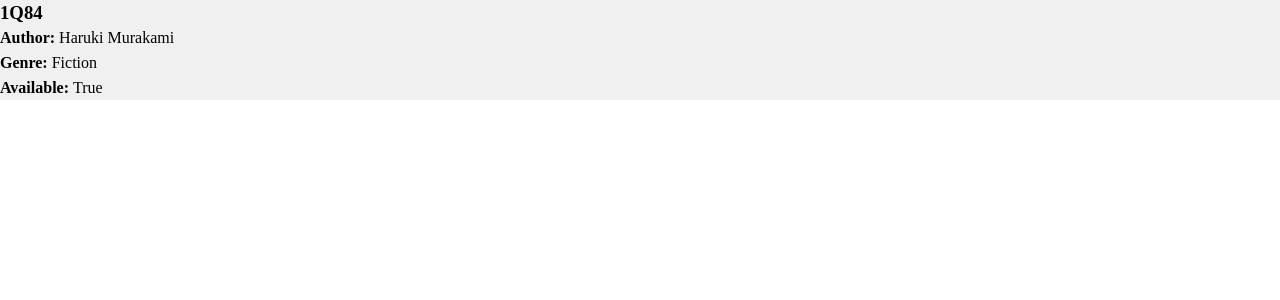
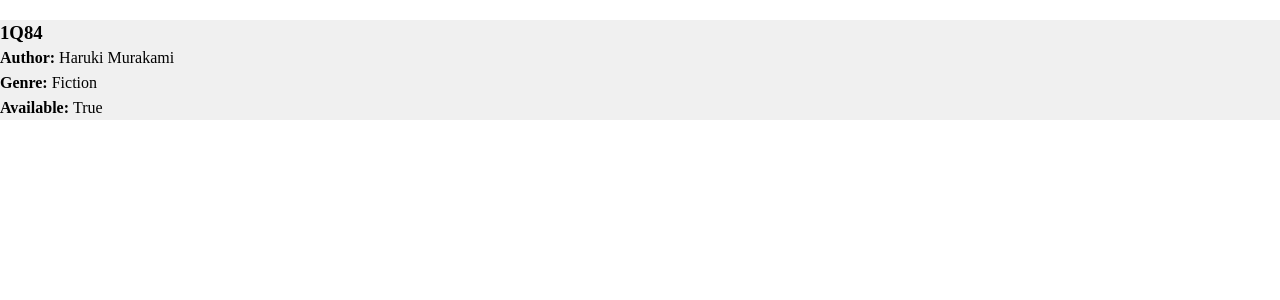
Before and after one commit to xiaowuuu/week3_weekend_hw, a Flask app: page /books/1 in a window 1280 px wide. Shown: the part 37-337 px from the top of the page. Run offline with Flask 3, Linux system fonts and the light colour scheme.

Commit message:
edit css

```diff
--- a/static/style.css
+++ b/static/style.css
@@ -27,6 +27,7 @@
 
 .hero {
     background-color: #f0f0f0;
+    margin: 20px auto;
 }
 
 .hero_text {
--- a/templates/index.jinja
+++ b/templates/index.jinja
@@ -22,7 +22,8 @@
     </form>
 </section>
 
-    {# display an individual book #}
+    {# display all books #}
+
     {% for book in book_list %}
     <h3>{{ book.book_title }}</h3>
     <p><b>Author:</b> {{ book.author }}</p>
```
